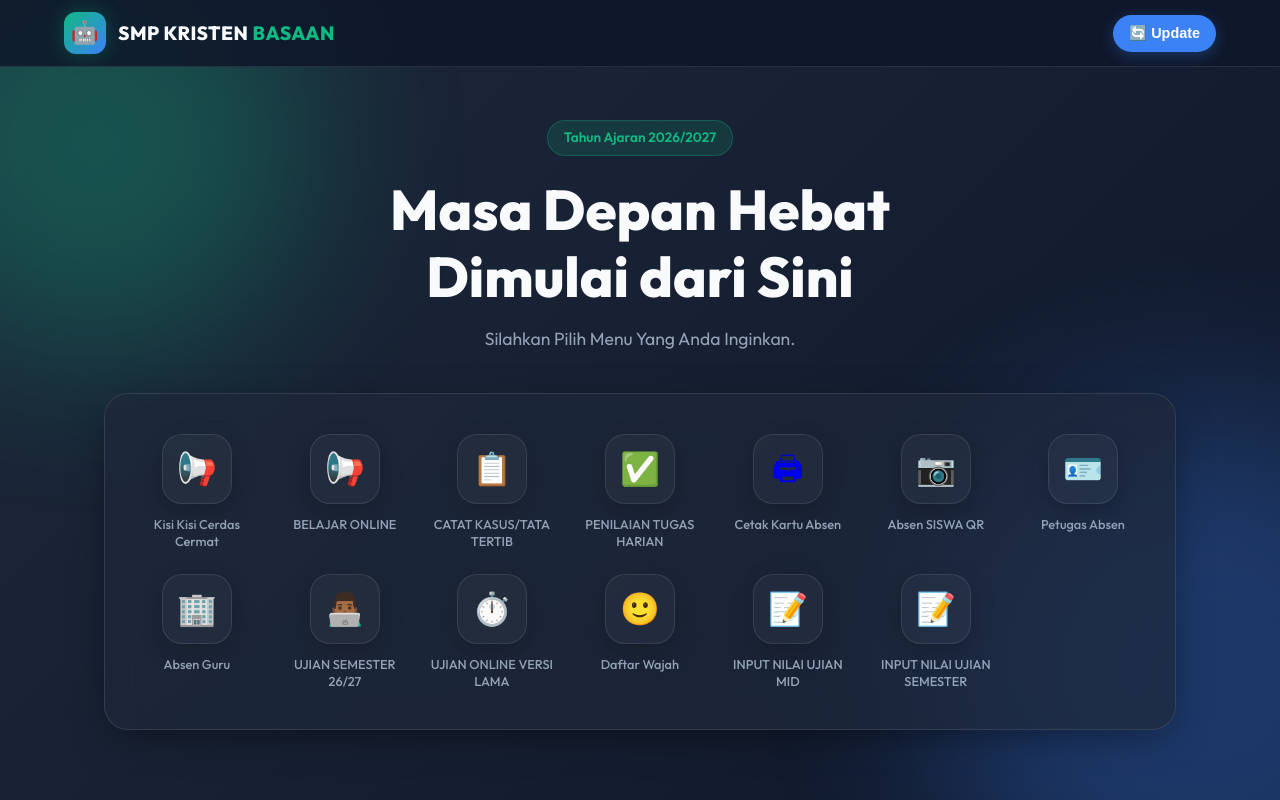
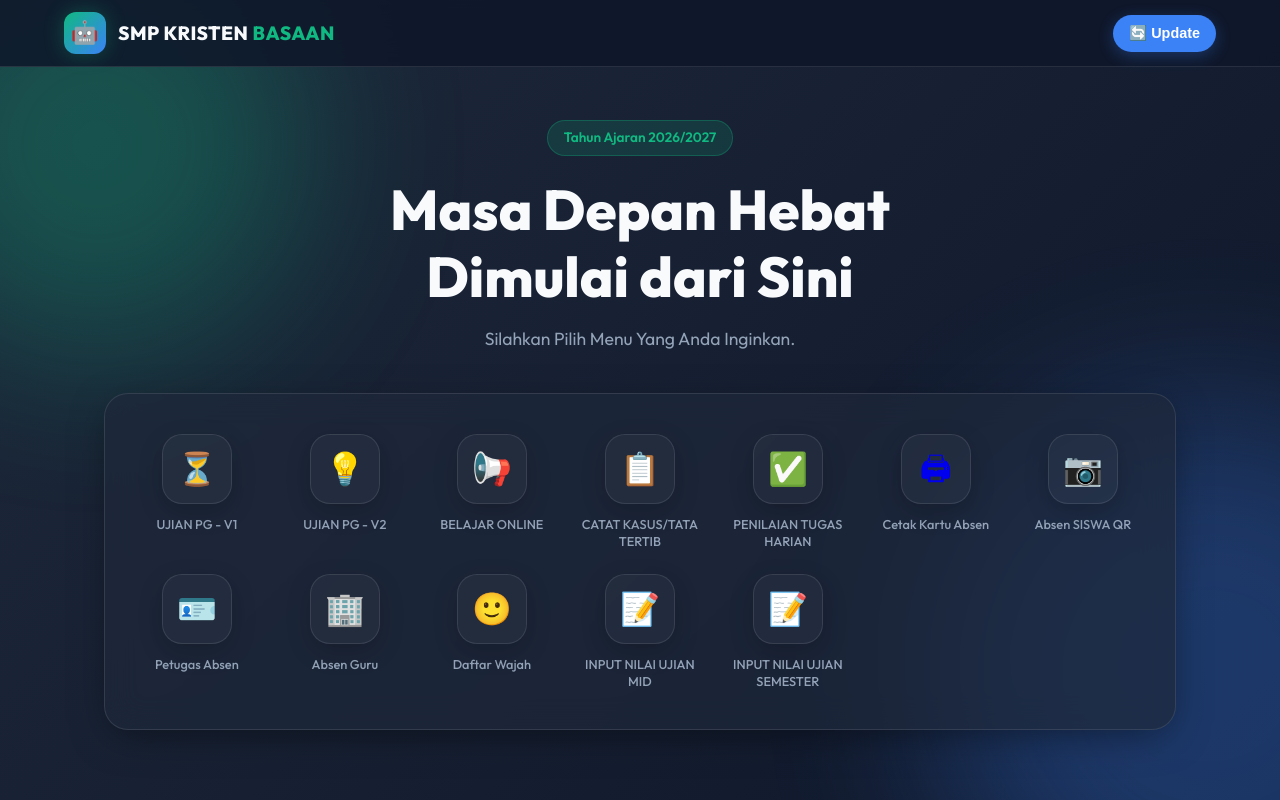
Before and after one commit to NardoTuns/SMPKRISTENBASAAN2026, a plain HTML site: page index.html in a window 1280 px wide. Shown: the top 800 px of the page. Drawn offline with Linux system fonts and the light colour scheme.

Commit message:
Update index.html

```diff
--- a/index.html
+++ b/index.html
@@ -302,7 +302,8 @@ footer {
 <script>
 // --- 1. MENU DATA INJECTION ---
 const menuItems = [
-    { icon: "📢", label: "Kisi Kisi Cerdas Cermat", url: "kisi.html" },
+    { icon: "⏳", label: "UJIAN PG - V1", url: "FIX_Ujian_KRISBA_2026_PG_ESSAY_V2/index.html" },
+    { icon: "💡", label: "UJIAN PG - V2", url: "https://mikhaelnardotunas-afk.github.io/ujian_localserver/" },
     { icon: "📢", label: "BELAJAR ONLINE", url: "Belajar_Online/daftar_materi.html" },
     { icon: "📋", label: "CATAT KASUS/TATA TERTIB", url: "Tata_Tertib_V2/index.html" },
     { icon: "✅", label: "PENILAIAN TUGAS HARIAN", url: "PENILAIAN.html" },
@@ -310,8 +311,6 @@ const menuItems = [
     { icon: "📷", label: "Absen SISWA QR", url: "ABSENQR/index.html" },
     { icon: "🪪", label: "Petugas Absen", url: "ABSEN_PETUGAS_SISWA/absen-petugas.html" },
     { icon: "🏢", label: "Absen Guru", url: "AbsenGuru.html" },
-    { icon: "👨🏾‍💻", label: "UJIAN SEMESTER 26/27", url: "FIX_Ujian_KRISBA_2026_PG_ESSAY_V2/index.html" },
-    { icon: "⏱️", label: "UJIAN ONLINE VERSI LAMA", url: "https://mikhaelnardotunas-afk.github.io/siber_ujian_v2/" },
     { icon: "🙂", label: "Daftar Wajah", url: "Daftar_Wajah.html" },
     { icon: "📝", label: "INPUT NILAI UJIAN MID", url: "DKN/MID/index.html" },
     { icon: "📝", label: "INPUT NILAI UJIAN SEMESTER", url: "DKN/SEMESTER/index.html" },
```
